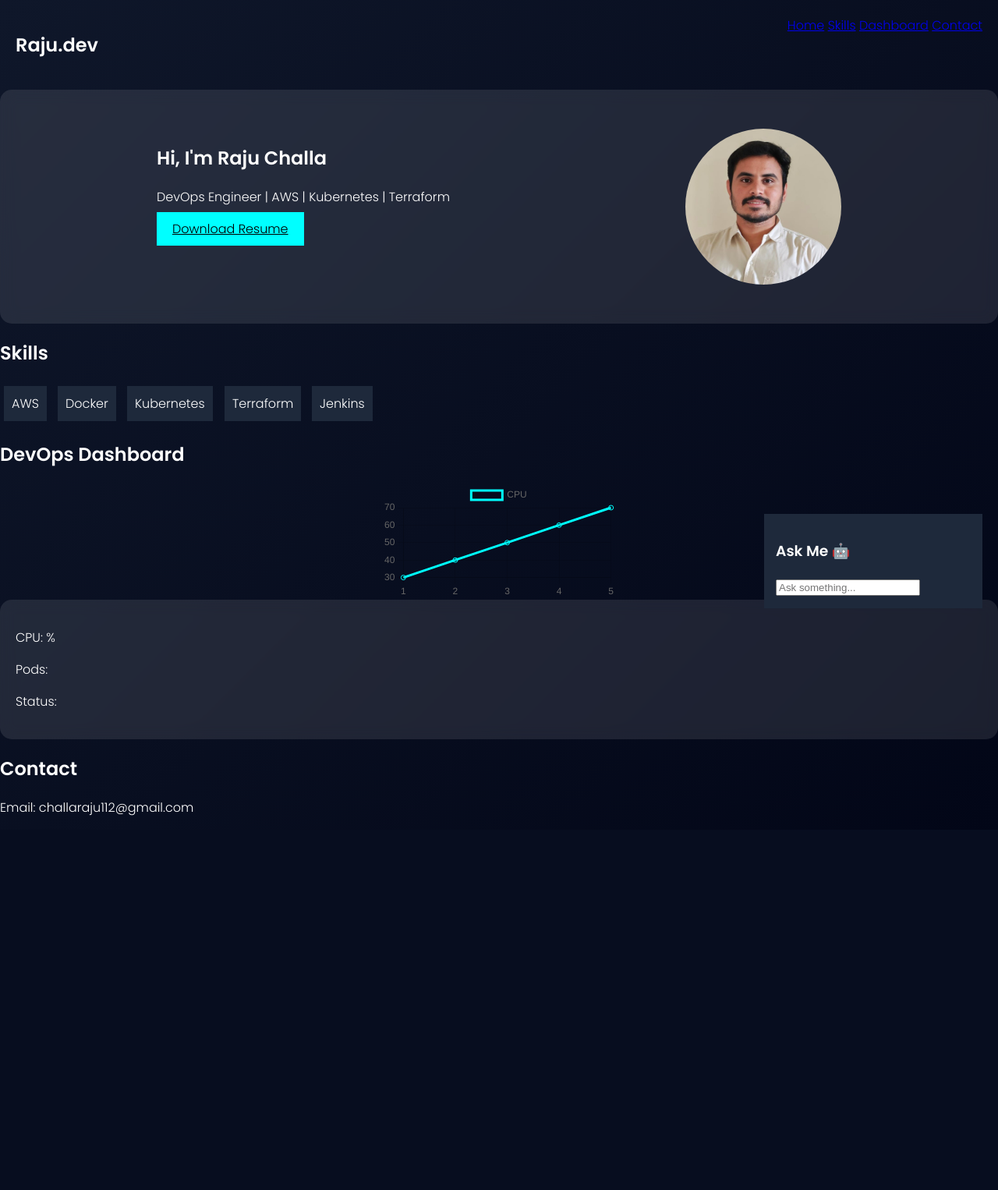
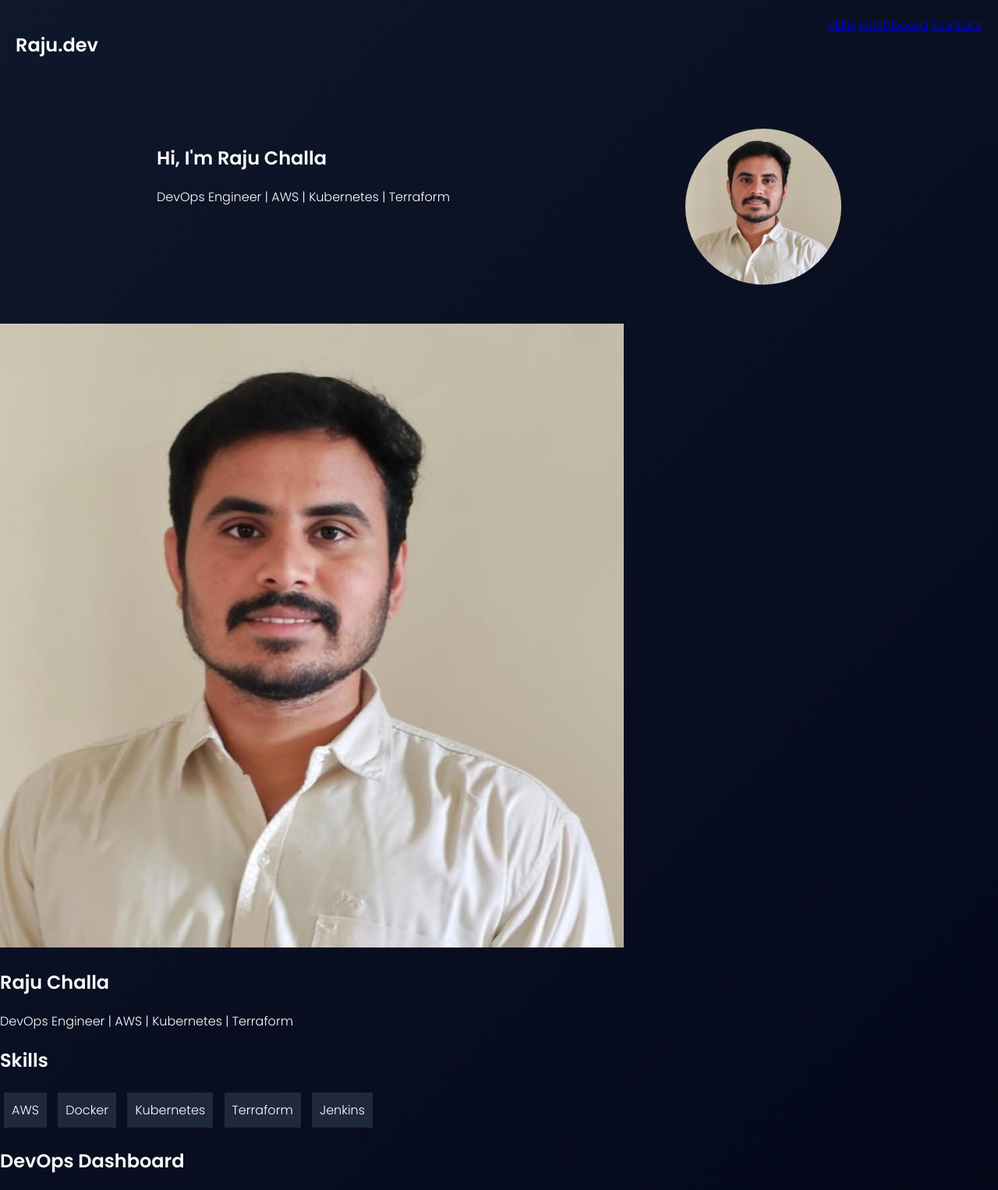
Before and after one commit to RajuCh11/profile-web, a Flask app: page / in a window 1280 px wide. Shown: the top 1526 px of the page at 78% size. Before the commit the page ends 1046 px from the top, so only its background shows below. Run offline with Flask 3, Linux system fonts and the light colour scheme.

Commit message:
Update index.html

```diff
--- a/templates/index.html
+++ b/templates/index.html
@@ -2,26 +2,20 @@
 <html>
 <head>
   <title>Raju | DevOps Engineer</title>
-
   <meta name="viewport" content="width=device-width, initial-scale=1.0">
 
-  <!-- Fonts -->
   <link href="https://fonts.googleapis.com/css2?family=Poppins:wght@300;600&display=swap" rel="stylesheet">
-
-  <!-- AOS -->
-  <link rel="stylesheet" href="https://unpkg.com/aos@2.3.4/dist/aos.css"/>
-
-  <!-- Chart -->
-  <script src="https://cdn.jsdelivr.net/npm/chart.js"></script>
+  <script src="https://cdn.jsdelivr.net/npm/particles.js"></script>
 
   <link rel="stylesheet" href="/static/style.css">
 </head>
 <body>
 
+<div id="particles-js"></div>
+
 <header>
   <h2>Raju.dev</h2>
   <nav>
-    <a href="#home">Home</a>
     <a href="#skills">Skills</a>
     <a href="#dashboard">Dashboard</a>
     <a href="#contact">Contact</a>
@@ -29,36 +23,41 @@
 </header>
 
 <!-- HERO -->
-<section id="home" class="hero glass">
-  <div data-aos="fade-right">
+<section class="hero">
+  <div class="hero-text">
     <h1>Hi, I'm <span>Raju Challa</span></h1>
-    <p id="typing"></p>
-    <a href="#" class="btn">Download Resume</a>
+    <p>DevOps Engineer | AWS | Kubernetes | Terraform</p>
   </div>
 
-  <img src="/static/profile.jpg" data-aos="fade-left">
+  <!-- PROFILE IMAGE -->
+  <img src="/static/profile.jpg" id="profile" onclick="expandProfile()">
 </section>
+
+<!-- EXPANDED PROFILE -->
+<div id="profileModal" onclick="closeProfile()">
+  <img src="/static/profile.jpg">
+  <h2>Raju Challa</h2>
+  <p>DevOps Engineer | AWS | Kubernetes | Terraform</p>
+</div>
 
 <!-- SKILLS -->
 <section id="skills">
-  <h2 data-aos="fade-up">Skills</h2>
-
+  <h2>Skills</h2>
   <div class="skills">
-    <span data-aos="zoom-in">AWS</span>
-    <span data-aos="zoom-in">Docker</span>
-    <span data-aos="zoom-in">Kubernetes</span>
-    <span data-aos="zoom-in">Terraform</span>
-    <span data-aos="zoom-in">Jenkins</span>
+    <span>AWS</span>
+    <span>Docker</span>
+    <span>Kubernetes</span>
+    <span>Terraform</span>
+    <span>Jenkins</span>
   </div>
 </section>
 
 <!-- DASHBOARD -->
-<section id="dashboard" data-aos="fade-up">
+<section id="dashboard">
   <h2>DevOps Dashboard</h2>
-
   <canvas id="chart"></canvas>
 
-  <div class="status glass">
+  <div class="status">
     <p>CPU: <span id="cpu"></span>%</p>
     <p>Pods: <span id="pods"></span></p>
     <p>Status: <span id="status"></span></p>
@@ -66,24 +65,11 @@
 </section>
 
 <!-- CONTACT -->
-<section id="contact" data-aos="fade-up">
+<section id="contact">
   <h2>Contact</h2>
   <p>Email: challaraju112@gmail.com</p>
 </section>
 
-<!-- CHATBOT -->
-<div id="chatbox">
-  <h3>Ask Me 🤖</h3>
-  <div id="messages"></div>
-  <input id="input" placeholder="Ask something...">
-</div>
-
-<script src="https://unpkg.com/aos@2.3.4/dist/aos.js"></script>
 <script src="/static/script.js"></script>
-
-<script>
-AOS.init({ duration: 1000 });
-</script>
-
 </body>
 </html>
```
